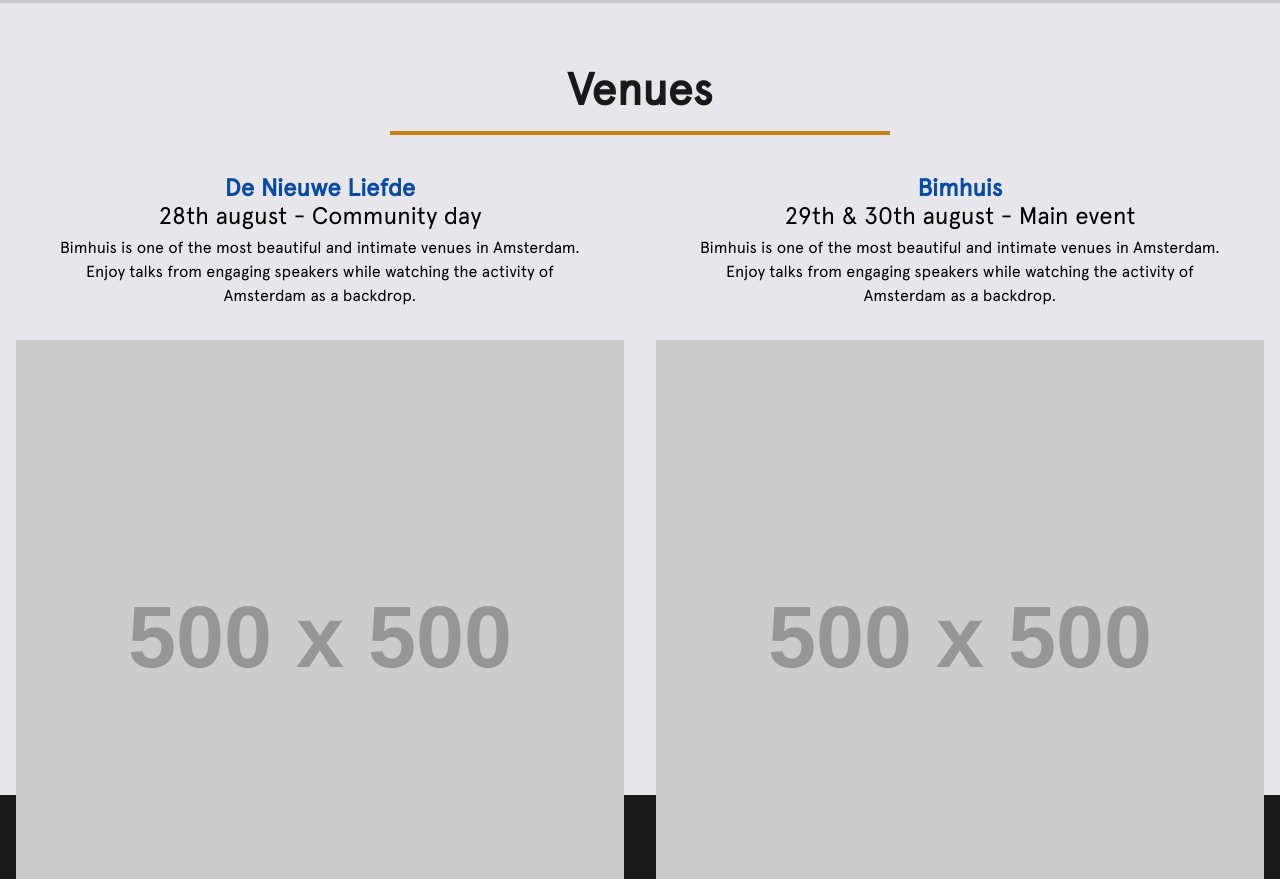
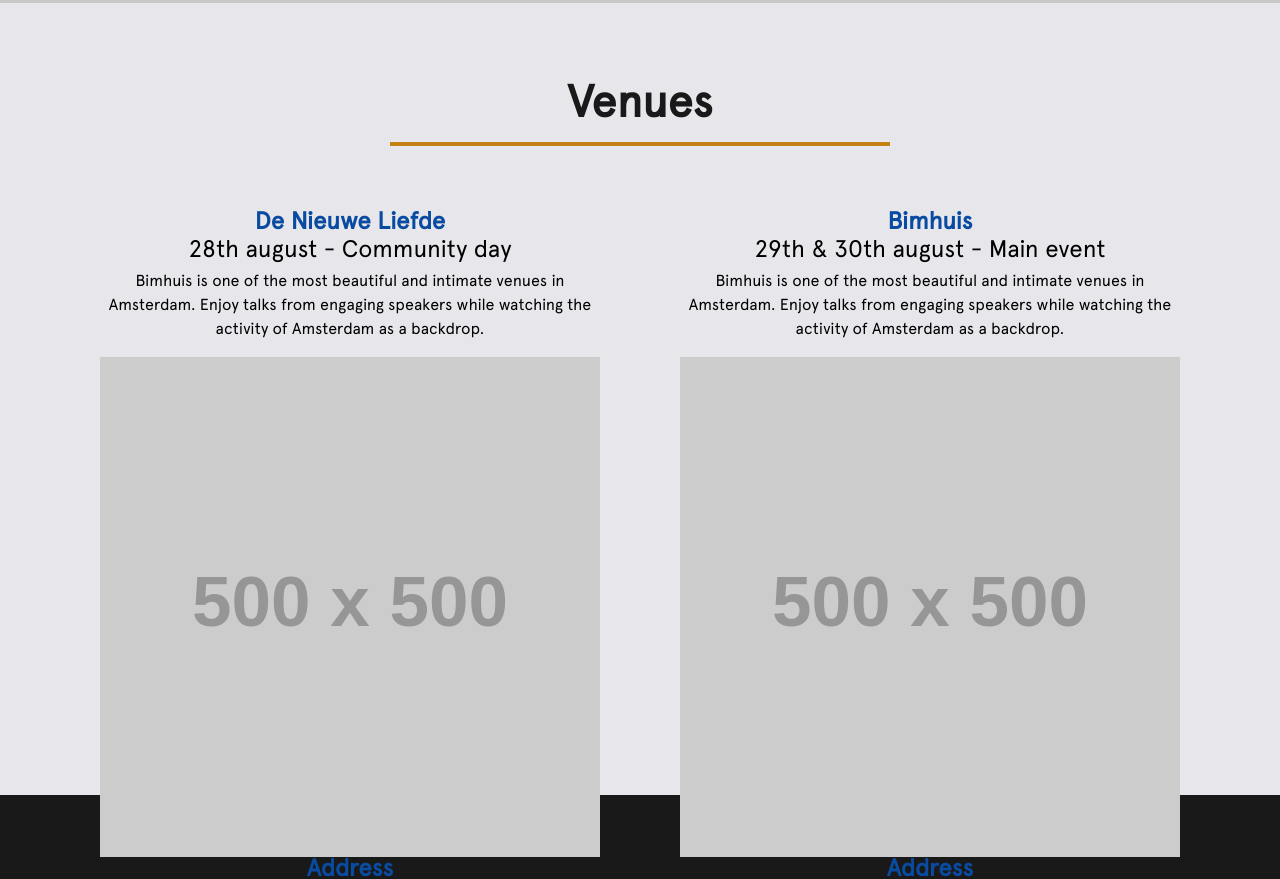
Before and after one commit to Nickstr/laracon2014, a website: page public/index.html in a window 1280 px wide. Shown: the part 988-1867 px from the top of the page. Drawn offline with Linux system fonts and the light colour scheme; placeholder pictures from the web are drawn by us.

Commit message:
update with some new  content

```diff
--- a/app/scss/_venues.scss
+++ b/app/scss/_venues.scss
@@ -1,10 +1,14 @@
 .venues {
 	background: rgb(230, 230, 235);;
-	height: 800px;
+	height: 100%;
     font-family: apercuregular;
     border-top: 8px solid rgb(200, 200, 200);
+    margin: 0 auto;
+}
 
-    margin: 0 auto;
+.venues__wrapper {
+	max-width: 1160px;
+	margin: 0 auto;
 }
 
 .venues__title {
@@ -12,11 +16,11 @@
 	font-size: 2.8em;
 	font-weight:bold;
 	color: #191919;
-	padding: 1.75em 0 .75em 0;
+	padding: 2em 0 .75em 0;
 	border-bottom: .1em solid #C38213;
 	display: block;
 	max-width: 500px;
-	margin: 0 auto 1em auto;
+	margin: 0 auto 1.5em auto;
 }
 
 .venues__left {
@@ -52,7 +56,6 @@
 
 .venue__image {
 	width: 100%;
-	padding: 1em;
 }
 
 .venue__address {}
--- a/public/index.html
+++ b/public/index.html
@@ -64,11 +64,15 @@
 
 		<h2 class="venues__title">Venues</h2>
 
+		<div class="venues__wrapper">
+
 			<div class="venues__left">
 				<h3 class="venue__title">De Nieuwe Liefde</h3>
 				<h4 class="venue__subtitle">28th august - Community day</h4>
 				<p class="venue__description">Bimhuis is one of the most beautiful and intimate venues in Amsterdam. Enjoy talks from engaging speakers while watching the activity of Amsterdam as a backdrop.</p>
-			<img class="venue__image" src="http://placehold.it/500x500">
+				<p class="venue__image">
+					<img src="http://placehold.it/500x500">
+				</p>
 				<h3 class="venue__title">Address</h3>
 				<h4 class="venue__subtitle">Name of the venue</h4>
 				<p class="venue__address">
@@ -81,13 +85,16 @@
 				<h3 class="venue__title">Bimhuis</h3>
 				<h4 class="venue__subtitle">29th & 30th august - Main event</h4>
 				<p class="venue__description">Bimhuis is one of the most beautiful and intimate venues in Amsterdam. Enjoy talks from engaging speakers while watching the activity of Amsterdam as a backdrop.</p>
-			<img class="venue__image" src="http://placehold.it/500x500">
+				<p class="venue__image">
+					<img src="http://placehold.it/500x500">
+				</p>
 				<h3 class="venue__title">Address</h3>
 				<h4 class="venue__subtitle">Name of the venue</h4>
 				<p class="venue__address">
 					Adres 23
 					1023 aw Amsterdam
 				</p>
+			</div>
 		</div>
 
 	</div>
```
Also changed, not shown: public/static/style.css, public/static/style.min.css. Lines whose indentation alone changed are shown as unchanged.
